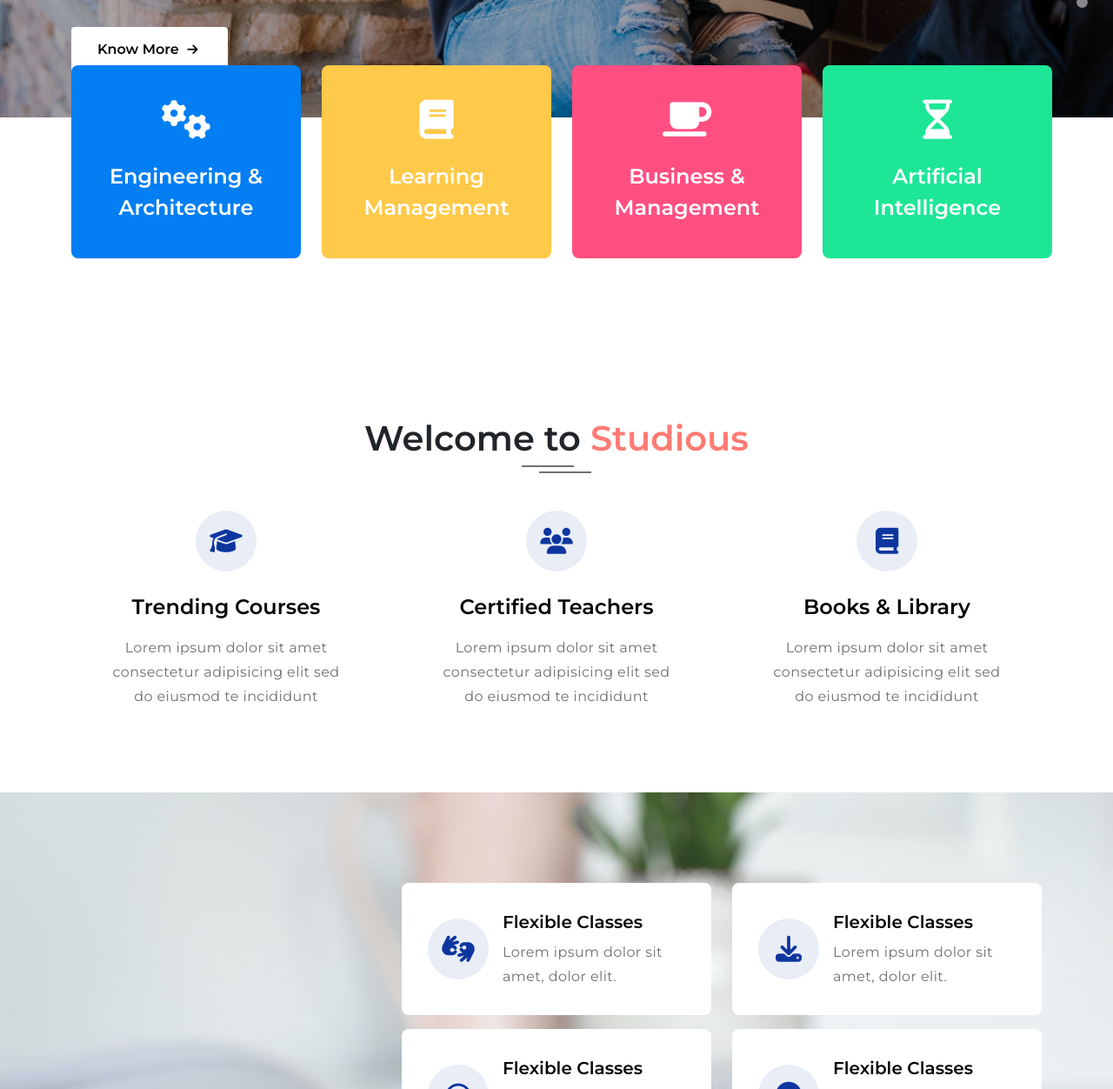
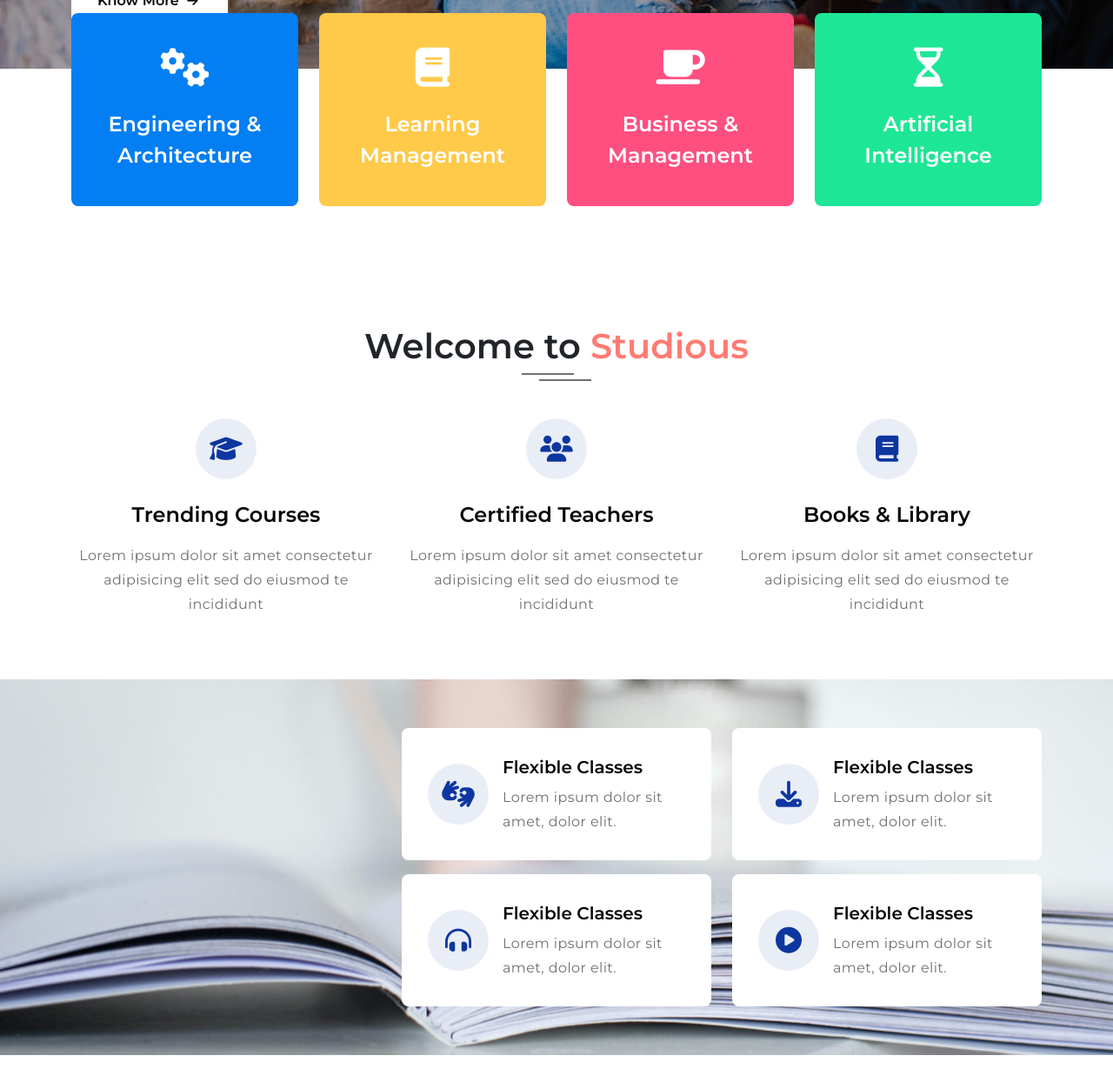
Before and after one commit to longle2609/BC61_Capstone_Studious, a plain HTML site: page index.html in a window 1280 px wide. Shown: the part 665-1917 px from the top of the page at 87% size. Drawn offline with nearby package versions, Linux system fonts and the light colour scheme; a script that the page names is missing.

Commit message:
tach phan banner bottom thanh section SERVICE

```diff
--- a/index.html
+++ b/index.html
@@ -21,8 +21,7 @@
 </head>
 
 <body>
-  <header class="position-relative">
-    <!-- place navbar here -->
+  <!-- <header class="position-relative">
     <div class="header__top">
       <div class="container__header d-flex justify-content-between align-items-center">
         <div class="header__top-left d-flex">
@@ -114,7 +113,7 @@
       </nav>
     </div>
     </section>
-  </header>
+  </header> -->
 
   <main>
     <!-- Banner -->
@@ -161,28 +160,31 @@
           </div>
         </div>
       </div>
+    </section>
+    <!-- SERVICE -->
+    <section class=" service">
       <div class="container text-center position-relative">
-        <div class="row row-cols-4 position-absolute">
-          <div class="col">
-            <div class="banner__item box__color-1">
+        <div class="row">
+          <div class="col-lg-3 col-md-6">
+            <div class="service__item box__color-1">
               <i class="fa-solid fa-gears"></i>
               <a href="#">Engineering & Architecture</a>
             </div>
           </div>
-          <div class="col">
-            <div class="banner__item box__color-2">
+          <div class="col-lg-3 col-md-6 mt-md-0 mt-2">
+            <div class="service__item box__color-2">
               <i class="fa-solid fa-book"></i>
               <a href="#">Learning Management</a>
             </div>
           </div>
-          <div class="col">
-            <div class="banner__item box__color-3">
+          <div class="col-lg-3 col-md-6 mt-md-0 mt-2">
+            <div class="service__item box__color-3">
               <i class="fa-solid fa-mug-saucer"></i>
               <a href="#">Business & Management</a>
             </div>
           </div>
-          <div class="col">
-            <div class="banner__item box__color-4">
+          <div class="col-lg-3 col-md-6 mt-md-0 mt-2">
+            <div class="service__item box__color-4">
               <i class="fa-regular fa-hourglass-half"></i>
               <a href="#">Artificial <br />
                 Intelligence</a>
@@ -192,15 +194,17 @@
       </div>
     </section>
     <!-- Studious -->
-    <section class="studious py-5">
+    <section class="studious pb-5">
       <div class="studious__top py-5">
-        <div class="container py-5">
+        <div class="container py-4">
           <div class="title__heading text-center">
             <h2>Welcome to <span>Studious</span></h2>
           </div>
           <div class="studious__top-text">
-            <div class="row row-cols-3 text-center">
-              <div class="col px-5">
+            <!-- màn hình large chia 3 cột 3 dòng,  màn hình medium chia 2 cột 2 dòng,  màn hình sm chia 1 cột 1 dòng -->
+            <!-- gy-* là grid-gap theo chiều top bottom của các box -->
+            <div class="row row-cols-lg-3 row-cols-md-2 row-cols-1 gy-5 text-center justify-content-center ">
+              <div class="col">
                 <div class="studious__top-item">
                   <div class="icon">
                     <i class="fa-solid fa-graduation-cap"></i>
@@ -216,7 +220,7 @@
                   </div>
                 </div>
               </div>
-              <div class="col px-5">
+              <div class="col">
                 <div class="studious__top-item">
                   <div class="icon">
                     <i class="fa-solid fa-users"></i>
@@ -232,7 +236,7 @@
                   </div>
                 </div>
               </div>
-              <div class="col px-5">
+              <div class="col">
                 <div class="studious__top-item">
                   <div class="icon">
                     <i class="fa-solid fa-book"></i>
@@ -252,14 +256,16 @@
           </div>
         </div>
       </div>
-      <div class="studious__bottom py-5 d-flex align-items-center">
-        <div class="container py-4">
-          <div class="studious__bottom-content">
+      <div class="studious__bottom py-5 ">
+        <div class="container ">
+          <div class="studious__bottom-content d-flex align-items-center">
             <div class="studious__bottom-grid">
               <div class="row text-center">
-                <div class="col-4"></div>
-                <div class="col-8">
-                  <div class="row row-cols-2">
+                <!-- khi màn hình large thì chia 2 box tỉ lệ 4:8, khi màn sm,md thì chia 2 box trên dưới -->
+                <div class="col-lg-4"></div>
+                <div class="col-lg-8">
+                  <!-- màn hình large chia 2 cột 2 dòng, màn hình sm,md thì chia 1 cột 1 dòng -->
+                  <div class="row row-cols-lg-2 row-cols-1">
                     <div class="col">
                       <div class="studious__bottom-item my-2 d-flex align-items-center">
                         <div class="icon">
@@ -323,7 +329,9 @@
           </p>
         </div>
         <div class="number__content">
-          <div class="row row-cols-4 text-center">
+          <!-- màn hình sm chia 1 cột 1 dòng,  màn hình medium chia 2 cột 2 dòng, màn hình large chia 3 cột 3 dòng  -->
+          <!-- khi màn lg thì gy trả về 0 -->
+          <div class="row row-cols-1 row-cols-md-2 row-cols-lg-4 gy-4 gy-lg-0 text-center">
             <div class="col">
               <div class="number__item">
                 <h3 class="counter">6,000</h3>
@@ -353,14 +361,14 @@
       </div>
     </section>
     <!-- Feedback -->
-    <section class="feedback pb-5">
-      <div class="container py-5">
-        <div class="title__heading py-5">
+    <section class="feedback py-5">
+      <div class="container py-4">
+        <div class="title__heading ">
           <h2>Student Community <span>Feedback</span></h2>
         </div>
         <div class="feedback__content py-5">
-          <div class="row row-cols-3">
-            <div class="col">
+          <div class="row gy-4 justify-content-center">
+            <div class="col-lg-4 col-md-6 col-sm-12">
               <div class="feedback__item">
                 <div class="feedback__item-text">
                   <i class="fa-solid fa-quote-left"></i>
@@ -380,7 +388,7 @@
                 </div>
               </div>
             </div>
-            <div class="col">
+            <div class="col-lg-4 col-md-6 col-sm-12">
               <div class="feedback__item">
                 <div class="feedback__item-text">
                   <i class="fa-solid fa-quote-left"></i>
@@ -400,7 +408,7 @@
                 </div>
               </div>
             </div>
-            <div class="col">
+            <div class="col-lg-4 col-md-6 col-sm-12">
               <div class="feedback__item">
                 <div class="feedback__item-text">
                   <i class="fa-solid fa-quote-left"></i>
@@ -424,8 +432,9 @@
         </div>
       </div>
     </section>
+    <!-- instructor -->
     <section class="team pb-5">
-      <div class="container py-5">
+      <div class="container py-4">
         <div class="title__heading">
           <h2>World Class <span>Instructors</span></h2>
         </div>
@@ -521,6 +530,7 @@
         </div>
       </div>
     </section>
+    <!-- contact -->
     <seciton class="contact pb-5">
       <div class="container mb-5 pb-4">
         <div class="row justify-content-center align-items-center">
--- a/styles/styles.css
+++ b/styles/styles.css
@@ -201,9 +201,7 @@
 
 
 /* BANNER CSS */
-.banner {
-    margin-bottom: 200px;
-}
+.banner {}
 
 .banner .carousel-item {
     height: calc(100vh - 56px);
@@ -283,8 +281,13 @@
     font-size: 14px;
 }
 
+/* SERVICES */
+.service {
+    position: relative;
+    top: -4rem;
+}
 
-.banner .banner__item {
+.service .service__item {
     display: flex;
     flex-direction: column;
     padding: 40px 25px;
@@ -293,27 +296,27 @@
 
 }
 
-.banner .box__color-1 {
+.service .box__color-1 {
     background-color: #037ef3;
 }
 
-.banner .box__color-2 {
+.service .box__color-2 {
     background-color: #ffc949;
 }
 
-.banner .box__color-3 {
+.service .box__color-3 {
     background-color: #ff4f81;
 }
 
-.banner .box__color-4 {
+.service .box__color-4 {
     background-color: #1ee697;
 }
 
-.banner .banner__item i {
+.service .service__item i {
     font-size: 45px;
 }
 
-.banner .banner__item a {
+.service .service__item a {
     color: var(--white-1);
     font-size: 24px;
     margin-top: 25px;
@@ -321,14 +324,13 @@
     transition: all 0.5s;
 }
 
-.banner .banner__item a:hover {
+.service .service__item a:hover {
     color: var(--text-secondary);
 }
 
-.banner .text-center .row {
+.service .text-center .row {
     top: -60px;
 }
-
 
 /* STUDIUOUS */
 .studious i {
@@ -354,7 +356,7 @@
 
 .studious .studious__bottom {
     background-image: url(./../images/img_studious.jpg);
-    height: 528px;
+    /* height: 528px;  ko set cứng height     */
     background-repeat: no-repeat;
     background-size: cover;
     background-position: bottom;
@@ -728,6 +730,14 @@
 }
 
 @media screen and (max-width:576px) {
+    .header__top {
+        display: none;
+    }
+
+    .header__bottom {
+        display: none;
+    }
+
     .footer__bottom {
         margin-top: 240px;
     }
```
Also changed, not shown: pages/landing-page.html (+1 -1 lines).
